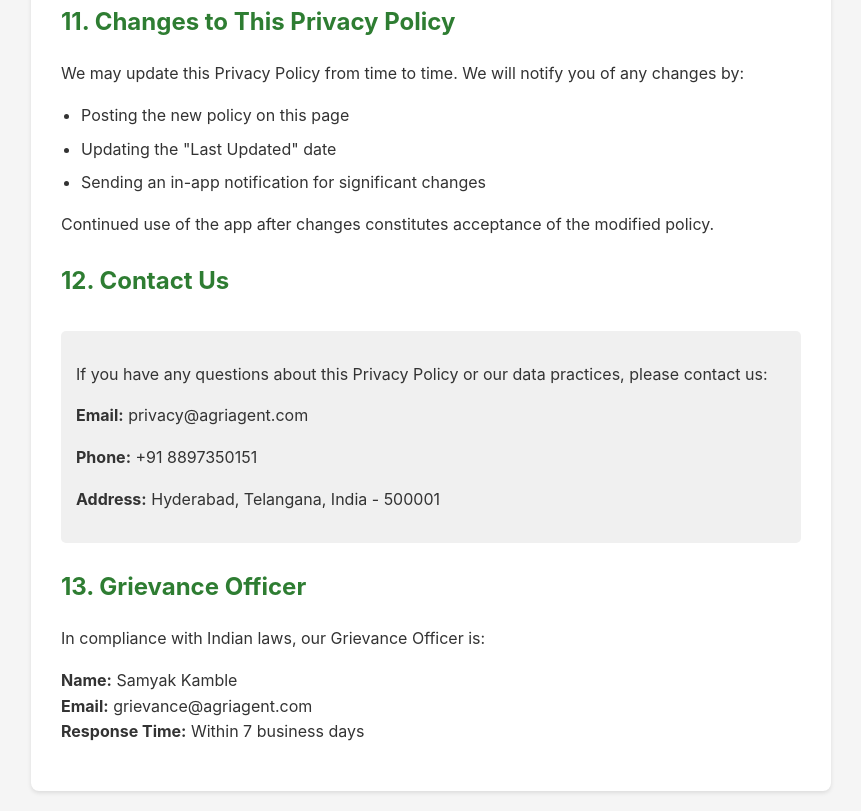
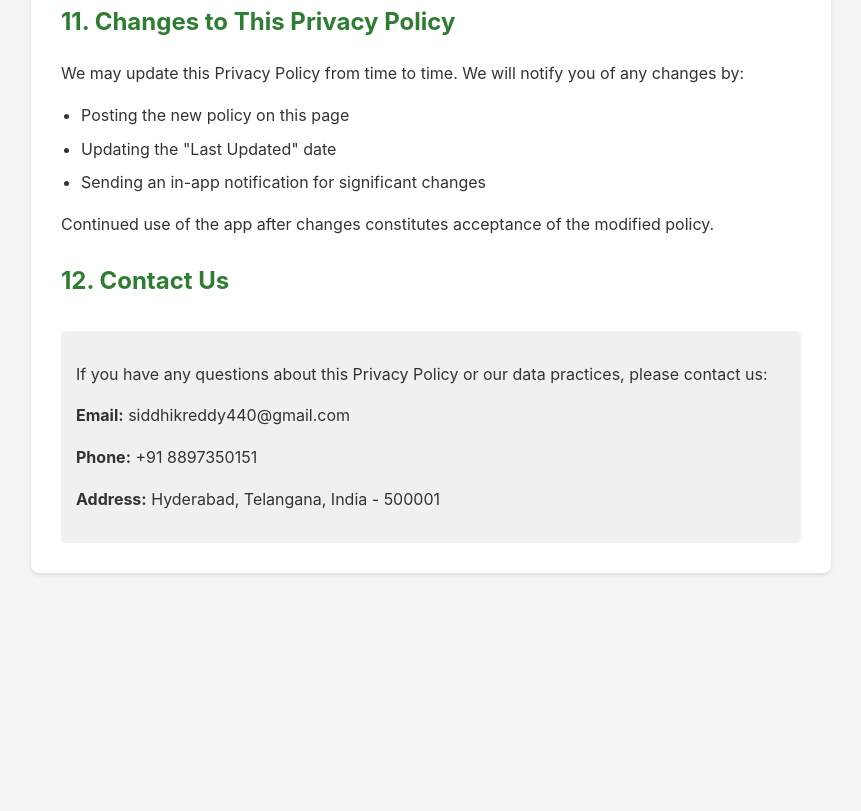
Before and after one commit to seeubot/policy, a plain HTML site: page index.html in a window 1280 px wide. Shown: the part 3989-4800 px from the top of the page, without its empty margins (209-1070 px from the left). After the commit the page ends 4582 px from the top, so only its background shows below. Drawn offline with Linux system fonts and the light colour scheme.

Commit message:
Update index.html

```diff
--- a/index.html
+++ b/index.html
@@ -179,16 +179,10 @@
         <h2>12. Contact Us</h2>
         <div class="contact">
             <p>If you have any questions about this Privacy Policy or our data practices, please contact us:</p>
-            <p><strong>Email:</strong> privacy@agriagent.com</p>
+            <p><strong>Email:</strong> siddhikreddy440@gmail.com</p>
             <p><strong>Phone:</strong> +91 8897350151</p>
             <p><strong>Address:</strong> Hyderabad, Telangana, India - 500001</p>
         </div>
 
-        <h2>13. Grievance Officer</h2>
-        <p>In compliance with Indian laws, our Grievance Officer is:</p>
-        <p><strong>Name:</strong> Samyak Kamble<br>
-        <strong>Email:</strong> grievance@agriagent.com<br>
-        <strong>Response Time:</strong> Within 7 business days</p>
-    </div>
 </body>
 </html>
```
